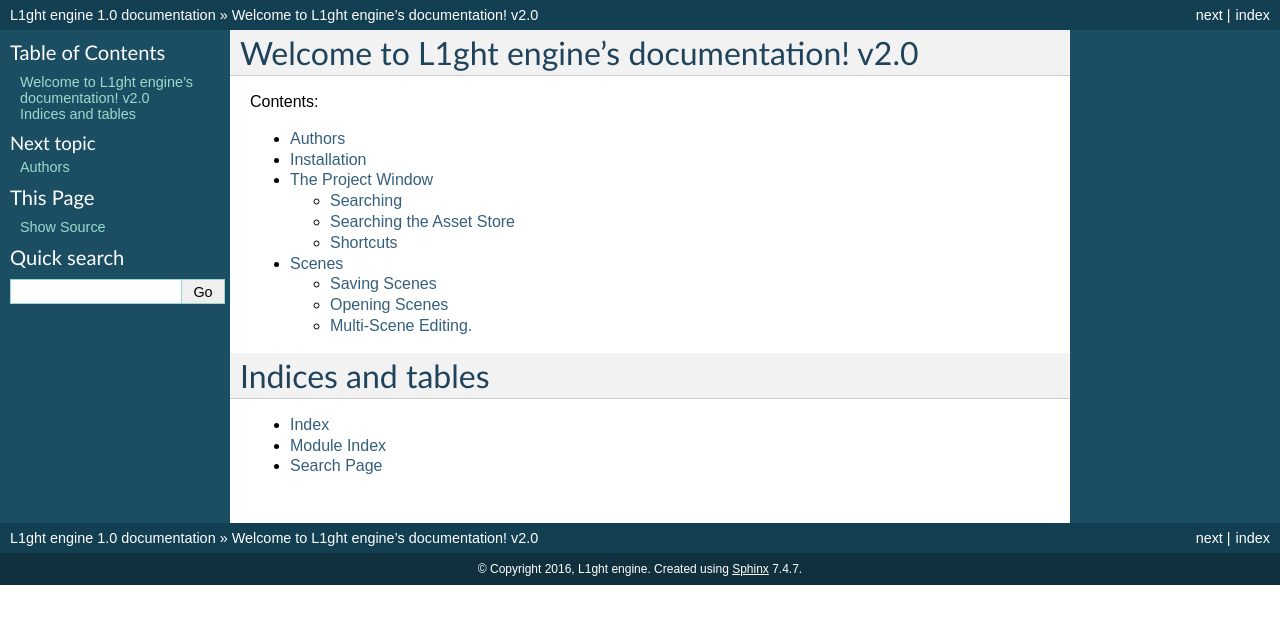
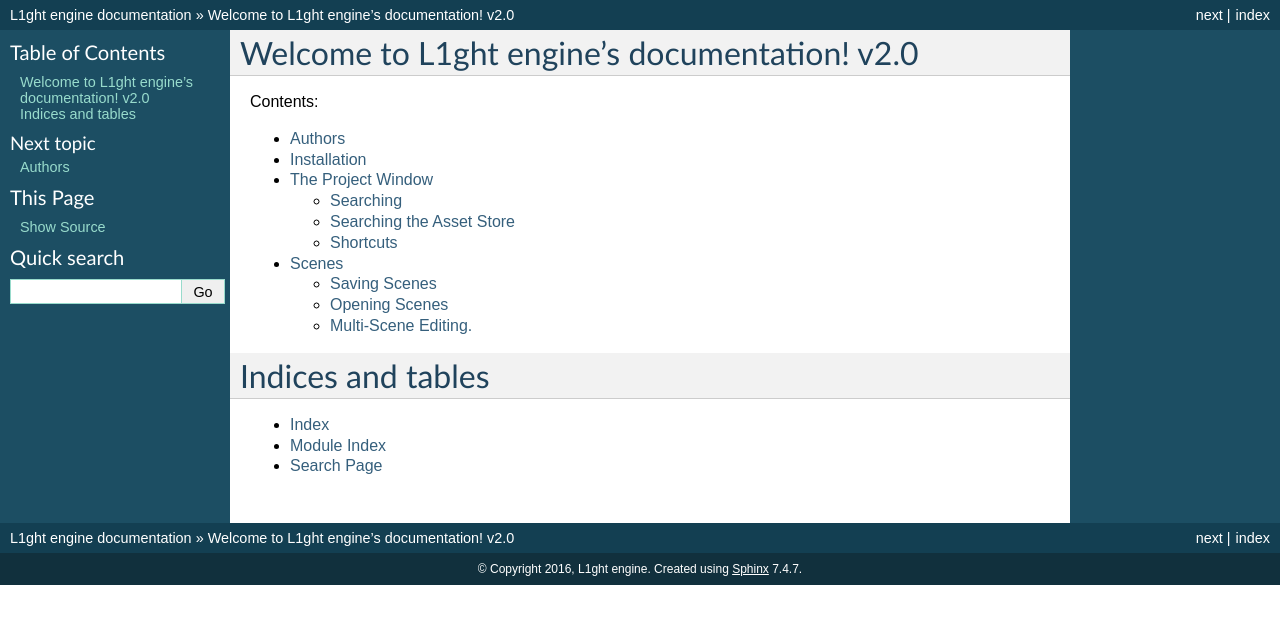
Before and after one commit to DisizDream/ReadTheDocsTests, a Sphinx documentation site: the page built from docs/index.rst, in a window 1280 px wide. Shown: the top 624 px of the page. Built offline with Sphinx 7.4.7, drawn with Linux system fonts in a browser that asks for light colours.

Commit message:
Update conf.py

```diff
--- a/docs/conf.py
+++ b/docs/conf.py
@@ -53,7 +53,7 @@
 # The short X.Y version.
 version = '1.0'
 # The full version, including alpha/beta/rc tags.
-release = '1.0'
+# release = '1.0'
 
 # The language for content autogenerated by Sphinx. Refer to documentation
 # for a list of supported languages.
```
